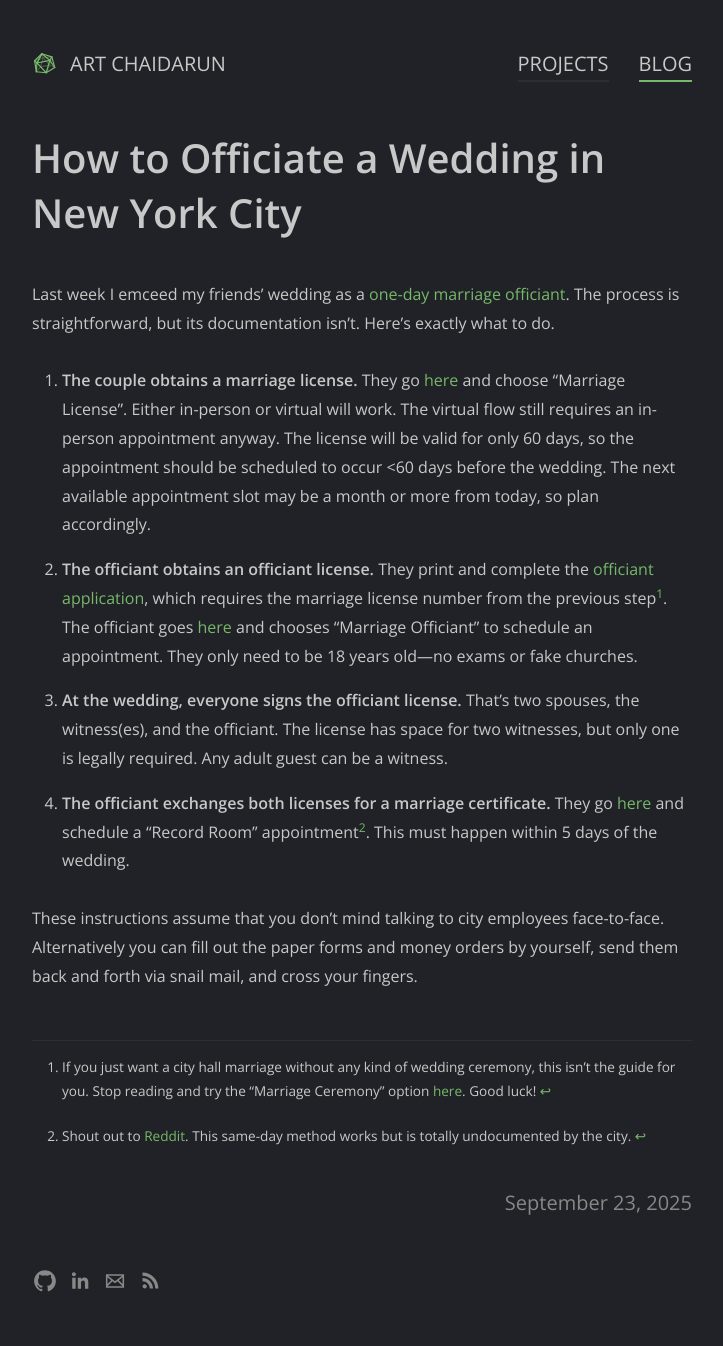
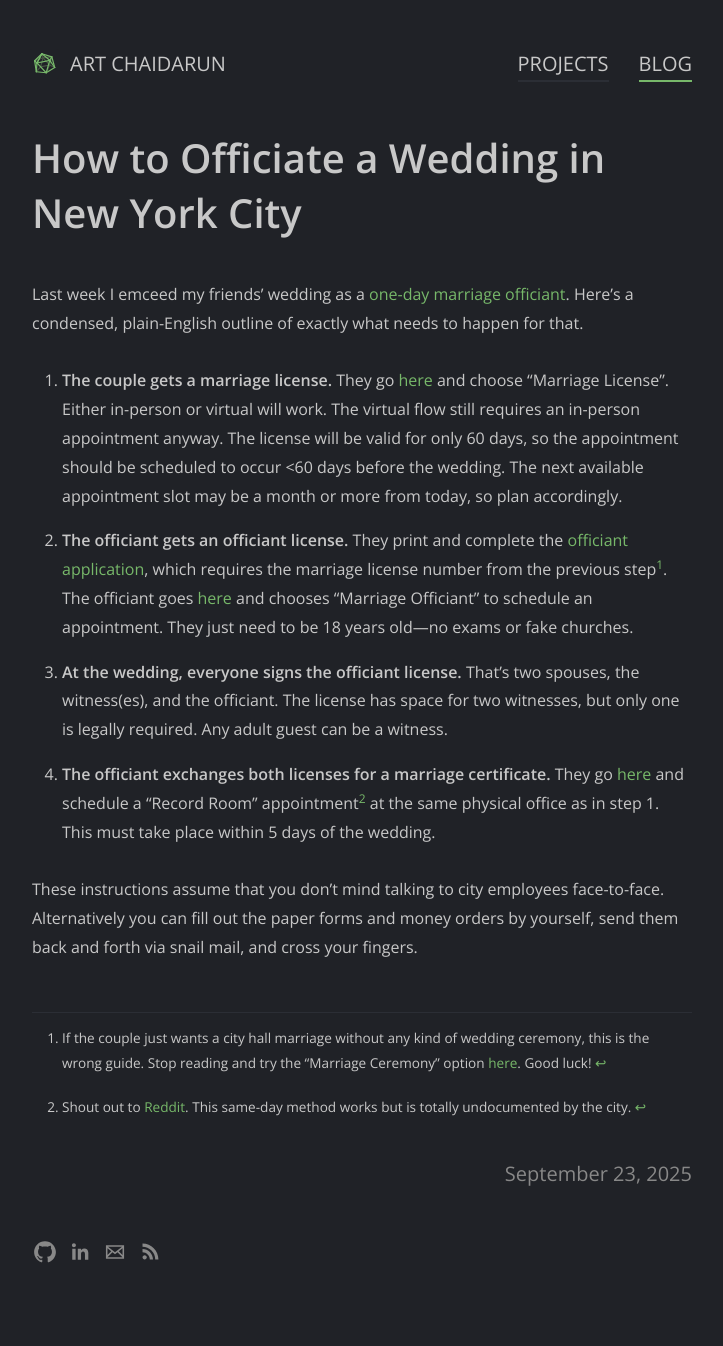
Before and after one commit to artnc/personal-website, a Jekyll site: the page built from src/blog/_posts/2025-09-23-officiate-wedding-nyc.md, in a window 1280 px wide. Shown: the whole page, without its empty margins (278-1001 px from the left). Built offline with Jekyll 4.4.1, drawn with Linux system fonts in a browser that asks for light colours; comment, search, counter and statistics services are not loaded; after the commit the page ends 1317 px from its top, so only the background shows below that.

Commit message:
Tweak wording

```diff
--- a/src/blog/_posts/2025-09-23-officiate-wedding-nyc.md
+++ b/src/blog/_posts/2025-09-23-officiate-wedding-nyc.md
@@ -3,14 +3,14 @@ tags: How-to
 title: How to Officiate a Wedding in New York City
 ---
 
-Last week I emceed my friends' wedding as a [one-day marriage officiant](https://www.cityclerk.nyc.gov/content/one-day-marriage-officiant-license). The process is straightforward, but its documentation isn't. Here's exactly what to do.
+Last week I emceed my friends' wedding as a [one-day marriage officiant](https://www.cityclerk.nyc.gov/content/one-day-marriage-officiant-license). Here's a condensed, plain-English outline of exactly what needs to happen for that.
 
-1. **The couple obtains a marriage license.** They go [here](https://projectcupid.cityofnewyork.us/app/cupidceremony#/display/5f21c6447d42630218ccbccb) and choose "Marriage License". Either in-person or virtual will work. The virtual flow still requires an in-person appointment anyway. The license will be valid for only 60 days, so the appointment should be scheduled to occur <60 days before the wedding. The next available appointment slot may be a month or more from today, so plan accordingly.
-1. **The officiant obtains an officiant license.** They print and complete the [officiant application](https://www.cityclerk.nyc.gov/assets/cityclerk/downloads/pdf/Application_FINAL_4-11_ONEDAYMARRIAGEOFFICIANTLICENSE.pdf), which requires the marriage license number from the previous step[^wedding]. The officiant goes [here](https://projectcupid.cityofnewyork.us/app/cupidceremony#/display/5f21c6447d42630218ccbccb) and chooses "Marriage Officiant" to schedule an appointment. They only need to be 18 years old&mdash;no exams or fake churches.
+1. **The couple gets a marriage license.** They go [here](https://projectcupid.cityofnewyork.us/app/cupidceremony#/display/5f21c6447d42630218ccbccb) and choose "Marriage License". Either in-person or virtual will work. The virtual flow still requires an in-person appointment anyway. The license will be valid for only 60 days, so the appointment should be scheduled to occur <60 days before the wedding. The next available appointment slot may be a month or more from today, so plan accordingly.
+1. **The officiant gets an officiant license.** They print and complete the [officiant application](https://www.cityclerk.nyc.gov/assets/cityclerk/downloads/pdf/Application_FINAL_4-11_ONEDAYMARRIAGEOFFICIANTLICENSE.pdf), which requires the marriage license number from the previous step[^wedding]. The officiant goes [here](https://projectcupid.cityofnewyork.us/app/cupidceremony#/display/5f21c6447d42630218ccbccb) and chooses "Marriage Officiant" to schedule an appointment. They just need to be 18 years old&mdash;no exams or fake churches.
 1. **At the wedding, everyone signs the officiant license.** That's two spouses, the witness(es), and the officiant. The license has space for two witnesses, but only one is legally required. Any adult guest can be a witness.
-1. **The officiant exchanges both licenses for a marriage certificate.** They go [here](https://projectcupid.cityofnewyork.us/app/cupidceremony#/display/5f21c6447d42630218ccbccb) and schedule a "Record Room" appointment[^record]. This must happen within 5 days of the wedding.
+1. **The officiant exchanges both licenses for a marriage certificate.** They go [here](https://projectcupid.cityofnewyork.us/app/cupidceremony#/display/5f21c6447d42630218ccbccb) and schedule a "Record Room" appointment[^record] at the same physical office as in step 1. This must take place within 5 days of the wedding.
 
 These instructions assume that you don't mind talking to city employees face-to-face. Alternatively you can fill out the paper forms and money orders by yourself, send them back and forth via snail mail, and cross your fingers.
 
-[^wedding]: If you just want a city hall marriage without any kind of wedding ceremony, this isn't the guide for you. Stop reading and try the "Marriage Ceremony" option [here](https://projectcupid.cityofnewyork.us/app/cupidceremony#/display/5f21c6447d42630218ccbccb). Good luck!
+[^wedding]: If the couple just wants a city hall marriage without any kind of wedding ceremony, this is the wrong guide. Stop reading and try the "Marriage Ceremony" option [here](https://projectcupid.cityofnewyork.us/app/cupidceremony#/display/5f21c6447d42630218ccbccb). Good luck!
 [^record]: Shout out to [Reddit](https://www.reddit.com/r/WedditNYC/comments/1l1xned/comment/mvplmz5/). This same-day method works but is totally undocumented by the city.
```
Also changed, not shown: src/blog/_posts/2017-05-24-guitalele.md (+1 -1 lines), src/blog/_posts/2021-12-25-ten-years-of-logging-my-life.md (+2 -0 lines), src/blog/_posts/2024-09-25-camino-de-santiago.md (+3 -3 lines), src/blog/_posts/2025-01-05-simplest-fractions-per-percentage.md (+1 -1 lines).
